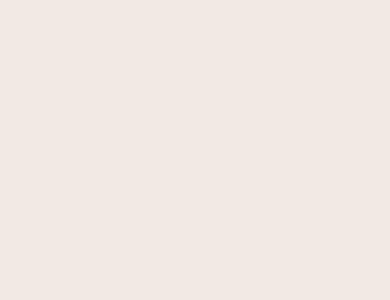
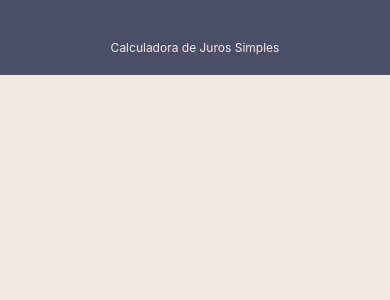
Before and after one commit to AstronautoLunar/juros-simples, a React Native app: screen / in a window 390 px wide. Shown: the top 300 px of the page. Built offline with nearby package versions, Linux system fonts and the light colour scheme.

Commit message:
:construction: Desenvolvendo o tema escuro

```diff
--- a/App.tsx
+++ b/App.tsx
@@ -4,10 +4,18 @@ import { SafeAreaView } from 'react-native';
 
 import { homeStyle } from './src/styles/globals';
 
+import {
+  Header,
+  Input
+} from './src/components';
+
 export default function App() {
   return (
     <SafeAreaView style={homeStyle.container}>
-      <StatusBar style="auto" />
+      <StatusBar style="light" />
+      <Header
+        title="Calculadora de Juros Simples"
+      />
     </SafeAreaView>
   );
 }
--- /dev/null
+++ b/src/components/Header/index.tsx
@@ -0,0 +1,16 @@
+import React from 'react';
+import { View, Text } from 'react-native';
+
+import styles from './styles';
+
+interface HeaderData {
+    title: string;
+}
+
+export default function Header({ title }: HeaderData) {
+    return (
+        <View style={styles.header}>
+            <Text style={styles.title}>{ title }</Text>
+        </View>
+    )
+}
--- /dev/null
+++ b/src/components/Header/styles.tsx
@@ -0,0 +1,21 @@
+import { StyleSheet } from 'react-native';
+
+import { colors } from '../../styles/globals';
+
+const styles = StyleSheet.create({
+    header: {
+        width: "100%",
+        paddingTop: 40,
+        paddingBottom: 20,
+        backgroundColor: colors.slateBR29,
+        display: 'flex',
+        justifyContent: 'space-around',
+        alignItems: 'center'
+    },
+    title: {
+        fontSize: 12,
+        color: colors.ashRoseE70
+    }
+})
+
+export default styles;
--- a/src/components/Input/index.tsx
+++ b/src/components/Input/index.tsx
@@ -0,0 +1,24 @@
+import React from 'react';
+import {
+    View,
+    TextInput,
+    Text,
+    TextInputProps
+} from 'react-native';
+
+interface InputData extends TextInputProps {
+    label: string;
+}
+
+export default function Input({ label, ...props }: InputData) {
+    return (
+        <View>
+            <Text>
+                { label }
+            </Text>
+            <TextInput
+                { ...props }
+            />
+        </View>
+    )
+}
--- /dev/null
+++ b/src/components/index.tsx
@@ -0,0 +1,7 @@
+import Header from "./Header";
+import Input from './Input';
+
+export {
+    Header,
+    Input
+}
--- a/src/styles/globals.tsx
+++ b/src/styles/globals.tsx
@@ -6,18 +6,17 @@ const colors = {
     neutralGrayN6: "#9A8C98",
     lightSuntamE13: "#C9ADA7",
     ashRoseE70: "#F2E9E4"
-}
+};
 
 
 const homeStyle = StyleSheet.create({
     container: {
       flex: 1,
       backgroundColor: colors.ashRoseE70,
+      justifyContent: 'flex-start',
       alignItems: 'center',
-      justifyContent: 'center',
     },
-  });
-
+});
 
 export {
     colors,
```
Also changed, not shown: src/contexts/darkTheme.tsx (added, +37 -0 lines).
